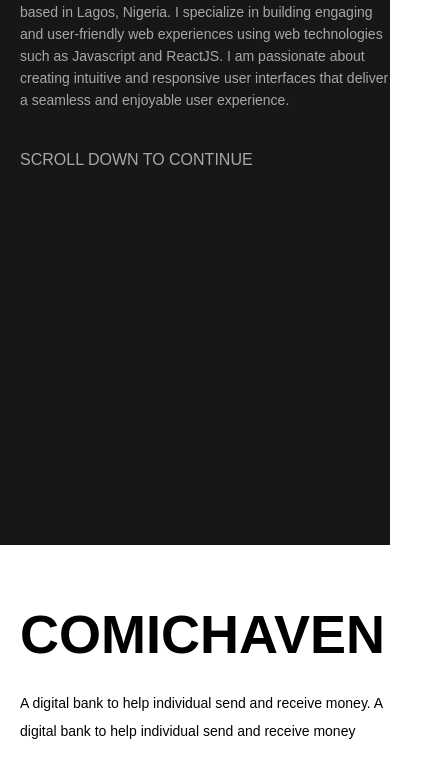
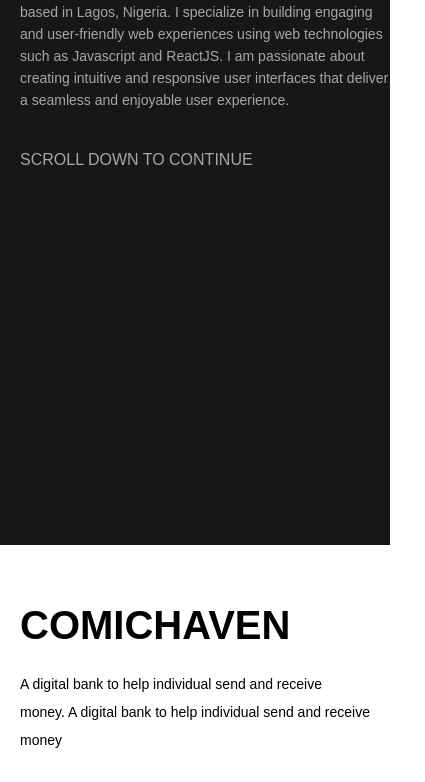
Before and after one commit to boydeveloper/portfolio-v1, a plain HTML site: page index.html in a window 390 px wide. Shown: the part 299-1081 px from the top of the page, 425 px wide, since content can reach past the window. Drawn offline with Linux system fonts and the light colour scheme; a web font is replaced by a local one.

Commit message:
css: mobile view tweaks

```diff
--- a/styles/queries.css
+++ b/styles/queries.css
@@ -69,6 +69,10 @@
   .Hero-info > h1 {
     font-size: 7.2rem;
   }
+  .Project-name {
+    font-size: 4rem;
+    line-height: 5rem;
+  }
   .Hero-info > P {
     font-size: 1.4rem;
     line-height: 2.2rem;
--- a/styles/style.css
+++ b/styles/style.css
@@ -9,6 +9,7 @@ html {
 }
 body {
   font-family: 'Space Grotesk', sans-serif;
+  overflow-x: hidden;
   font-size: 1.6rem;
   font-weight: 400;
 }
```
